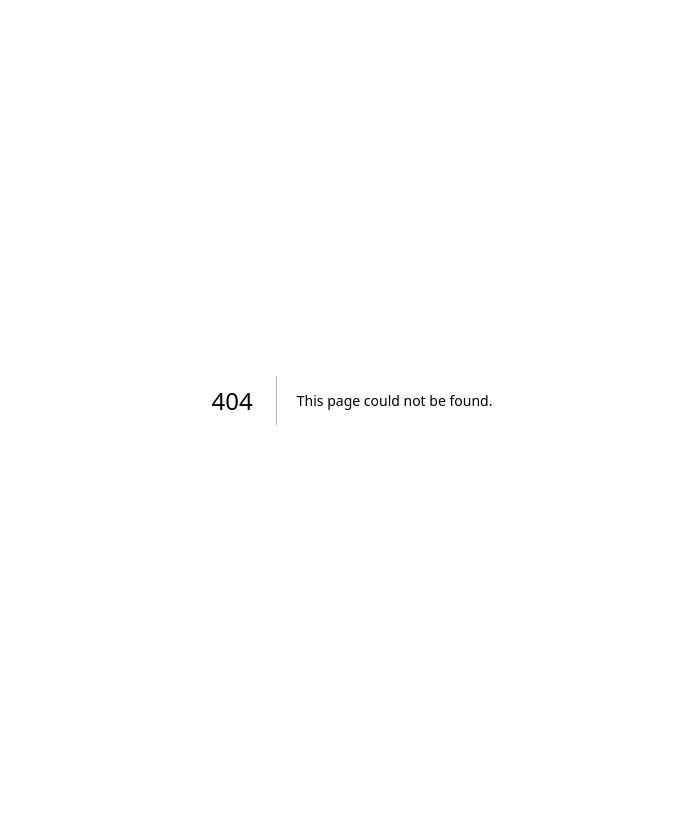
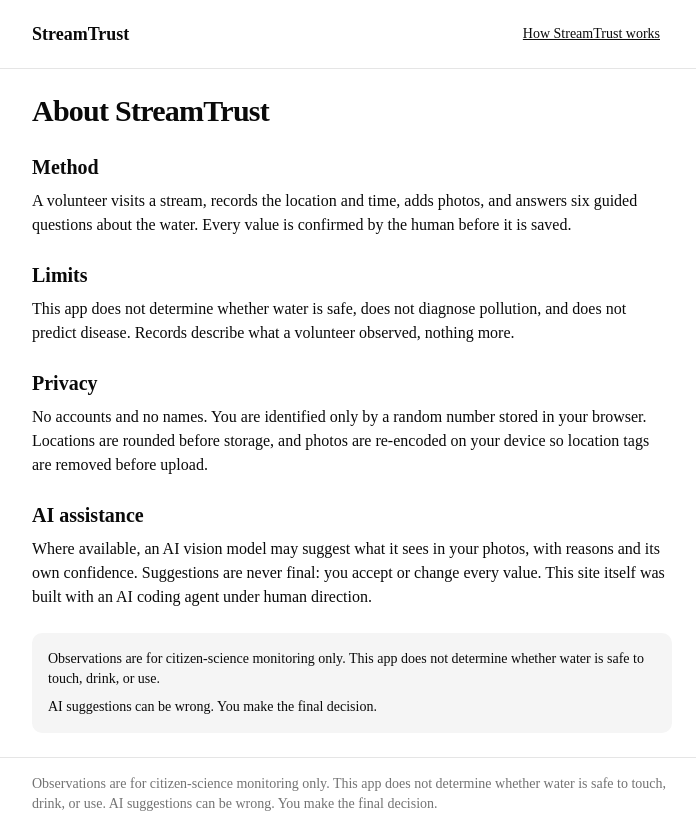
Before and after one commit to Vedant-Divate/StreamTrust, a Next.js app: page /about in a window 1280 px wide. Before the commit this address had no page. Shown: the whole page, without its empty margins (288-984 px from the left). Before the commit the page ends 800 px from the top, so only its background shows below. Built offline with nearby package versions, Linux system fonts and the light colour scheme.

Commit message:
feat(wizard): add landing and about pages
Disclaimers, method, privacy, AI disclosure per Sections 1.6, 11.

Layout gains skip link, header, disclaimer footer.

Refs: Phase 3

```diff
--- /dev/null
+++ b/src/app/about/page.tsx
@@ -0,0 +1,45 @@
+import { COPY } from "@/domain/copy";
+
+export default function About() {
+  return (
+    <div className="flex flex-col gap-6">
+      <h1 className="text-3xl font-semibold tracking-tight">{COPY.aboutTitle}</h1>
+
+      <section aria-labelledby="method" className="flex flex-col gap-2">
+        <h2 id="method" className="text-xl font-semibold">
+          {COPY.aboutMethodTitle}
+        </h2>
+        <p>{COPY.aboutMethodText}</p>
+      </section>
+
+      <section aria-labelledby="limits" className="flex flex-col gap-2">
+        <h2 id="limits" className="text-xl font-semibold">
+          {COPY.aboutLimitsTitle}
+        </h2>
+        <p>{COPY.aboutLimitsText}</p>
+      </section>
+
+      <section aria-labelledby="privacy" className="flex flex-col gap-2">
+        <h2 id="privacy" className="text-xl font-semibold">
+          {COPY.aboutPrivacyTitle}
+        </h2>
+        <p>{COPY.aboutPrivacyText}</p>
+      </section>
+
+      <section aria-labelledby="ai" className="flex flex-col gap-2">
+        <h2 id="ai" className="text-xl font-semibold">
+          {COPY.aboutAiTitle}
+        </h2>
+        <p>{COPY.aboutAiText}</p>
+      </section>
+
+      <section
+        aria-label="Disclaimers"
+        className="flex flex-col gap-2 rounded-lg bg-muted p-4 text-sm"
+      >
+        <p>{COPY.disclaimerMonitoringOnly}</p>
+        <p>{COPY.disclaimerAiCanBeWrong}</p>
+      </section>
+    </div>
+  );
+}
--- a/src/app/layout.tsx
+++ b/src/app/layout.tsx
@@ -1,5 +1,7 @@
 import type { Metadata } from "next";
+import Link from "next/link";
 import { Geist, Geist_Mono } from "next/font/google";
+import { COPY } from "@/domain/copy";
 import "./globals.css";
 
 const geistSans = Geist({
@@ -20,7 +22,38 @@ export const metadata: Metadata = {
 export default function RootLayout({ children }: { children: React.ReactNode }) {
   return (
     <html lang="en" className={`${geistSans.variable} ${geistMono.variable} h-full antialiased`}>
-      <body className="min-h-full flex flex-col">{children}</body>
+      <body className="min-h-full flex flex-col">
+        <a
+          href="#main"
+          className="sr-only focus:not-sr-only focus:absolute focus:top-2 focus:left-2 focus:z-50 focus:rounded focus:bg-primary focus:px-4 focus:py-2 focus:text-primary-foreground"
+        >
+          Skip to content
+        </a>
+        <header className="border-b">
+          <nav className="mx-auto flex w-full max-w-2xl items-center justify-between px-4 py-3">
+            <Link
+              href="/"
+              className="min-h-[44px] inline-flex items-center rounded text-lg font-semibold focus-visible:outline-2 focus-visible:outline-offset-2 focus-visible:outline-ring"
+            >
+              {COPY.appName}
+            </Link>
+            <Link
+              href="/about"
+              className="min-h-[44px] inline-flex items-center rounded px-3 text-sm underline focus-visible:outline-2 focus-visible:outline-offset-2 focus-visible:outline-ring"
+            >
+              {COPY.learnMore}
+            </Link>
+          </nav>
+        </header>
+        <main id="main" className="mx-auto w-full max-w-2xl flex-1 px-4 py-6">
+          {children}
+        </main>
+        <footer className="border-t">
+          <p className="mx-auto w-full max-w-2xl px-4 py-4 text-sm text-muted-foreground">
+            {COPY.disclaimerMonitoringOnly} {COPY.disclaimerAiCanBeWrong}
+          </p>
+        </footer>
+      </body>
     </html>
   );
 }
--- a/src/app/page.tsx
+++ b/src/app/page.tsx
@@ -1,69 +1,65 @@
-import Image from "next/image";
+import Link from "next/link";
+import { COPY } from "@/domain/copy";
 
 export default function Home() {
   return (
-    <div className="flex flex-col flex-1 items-center justify-center bg-zinc-50 font-sans dark:bg-black">
-      <main className="flex flex-1 w-full max-w-3xl flex-col items-center justify-between py-32 px-16 bg-white dark:bg-black sm:items-start">
-        <Image
-          className="dark:invert h-5 w-[100px]"
-          src="/next.svg"
-          alt="Next.js logo"
-          width={100}
-          height={20}
-          priority
-        />
-        <div className="flex flex-col items-center gap-6 text-center sm:items-start sm:text-left">
-          <h1 className="max-w-xs text-3xl font-semibold leading-10 tracking-tight text-black dark:text-zinc-50">
-            To get started, edit the{" "}
-            <code className="rounded bg-black/[.06] px-1.5 py-0.5 font-mono text-[0.9em] dark:bg-white/[.08]">
-              page.tsx
-            </code>{" "}
-            file.
-          </h1>
-          <p className="max-w-md text-lg leading-8 text-zinc-600 dark:text-zinc-400">
-            Looking for a starting point or more instructions? Head over to{" "}
-            <a
-              href="https://vercel.com/templates?framework=next.js&utm_source=create-next-app&utm_medium=appdir-template-tw&utm_campaign=create-next-app"
-              className="font-medium text-zinc-950 dark:text-zinc-50"
-            >
-              Templates
-            </a>{" "}
-            or the{" "}
-            <a
-              href="https://nextjs.org/learn?utm_source=create-next-app&utm_medium=appdir-template-tw&utm_campaign=create-next-app"
-              className="font-medium text-zinc-950 dark:text-zinc-50"
-            >
-              Learning
-            </a>{" "}
-            center.
-          </p>
+    <div className="flex flex-col gap-8">
+      <section className="flex flex-col gap-4">
+        <h1 className="text-3xl font-semibold tracking-tight">{COPY.landingTitle}</h1>
+        <p className="text-lg text-muted-foreground">{COPY.appTagline}</p>
+        <p>{COPY.landingIntro}</p>
+        <div>
+          <Link
+            href="/assess/new"
+            className="inline-flex min-h-[44px] items-center rounded-lg bg-primary px-6 text-base font-medium text-primary-foreground focus-visible:outline-2 focus-visible:outline-offset-2 focus-visible:outline-ring"
+          >
+            {COPY.startAssessment}
+          </Link>
         </div>
-        <div className="flex flex-col gap-4 text-base font-medium sm:flex-row">
-          <a
-            className="flex h-12 w-full items-center justify-center gap-2 rounded-full bg-foreground px-5 text-background transition-colors hover:bg-[#383838] dark:hover:bg-[#ccc] md:w-[158px]"
-            href="https://vercel.com/new?utm_source=create-next-app&utm_medium=appdir-template-tw&utm_campaign=create-next-app"
-            target="_blank"
-            rel="noopener noreferrer"
-          >
-            <Image
-              className="dark:invert h-[14px] w-4"
-              src="/vercel.svg"
-              alt="Vercel logomark"
-              width={16}
-              height={14}
-            />
-            Deploy Now
-          </a>
-          <a
-            className="flex h-12 w-full items-center justify-center rounded-full border border-solid border-black/[.08] px-5 transition-colors hover:border-transparent hover:bg-black/[.04] dark:border-white/[.145] dark:hover:bg-[#1a1a1a] md:w-[158px]"
-            href="https://nextjs.org/docs?utm_source=create-next-app&utm_medium=appdir-template-tw&utm_campaign=create-next-app"
-            target="_blank"
-            rel="noopener noreferrer"
-          >
-            Documentation
-          </a>
-        </div>
-      </main>
+      </section>
+
+      <section aria-labelledby="how" className="flex flex-col gap-3">
+        <h2 id="how" className="text-xl font-semibold">
+          {COPY.howItWorks}
+        </h2>
+        <ol className="flex flex-col gap-3">
+          <li className="rounded-lg border p-4">
+            <h3 className="font-medium">{COPY.step1Title}</h3>
+            <p className="text-muted-foreground">{COPY.step1Text}</p>
+          </li>
+          <li className="rounded-lg border p-4">
+            <h3 className="font-medium">{COPY.step2Title}</h3>
+            <p className="text-muted-foreground">{COPY.step2Text}</p>
+          </li>
+          <li className="rounded-lg border p-4">
+            <h3 className="font-medium">{COPY.step3Title}</h3>
+            <p className="text-muted-foreground">{COPY.step3Text}</p>
+          </li>
+        </ol>
+      </section>
+
+      <section
+        aria-label="Disclaimers"
+        className="flex flex-col gap-2 rounded-lg bg-muted p-4 text-sm"
+      >
+        <p>{COPY.disclaimerMonitoringOnly}</p>
+        <p>{COPY.disclaimerAiCanBeWrong}</p>
+      </section>
+
+      <nav aria-label="More pages" className="flex flex-col gap-2 sm:flex-row sm:gap-4">
+        <Link
+          href="/about"
+          className="inline-flex min-h-[44px] items-center rounded px-2 underline focus-visible:outline-2 focus-visible:outline-offset-2 focus-visible:outline-ring"
+        >
+          {COPY.learnMore}
+        </Link>
+        <Link
+          href="/insights"
+          className="inline-flex min-h-[44px] items-center rounded px-2 underline focus-visible:outline-2 focus-visible:outline-offset-2 focus-visible:outline-ring"
+        >
+          {COPY.viewInsights}
+        </Link>
+      </nav>
     </div>
   );
 }
--- a/src/domain/copy.ts
+++ b/src/domain/copy.ts
@@ -14,6 +14,43 @@ export const COPY = {
   consentCheckbox:
     "I agree that my observation, rounded location, and photos may be " +
     "stored for this project. I will avoid photographing people.",
+  startAssessment: "Start an assessment",
+  landingTitle: "See your stream clearly.",
+  landingIntro:
+    "StreamTrust guides you through a short stream check in plain language. " +
+    "Your answers stay yours: you make every final decision.",
+  howItWorks: "How it works",
+  step1Title: "Visit your stream",
+  step1Text: "Go to a nearby stream and note where and when you are.",
+  step2Title: "Answer guided questions",
+  step2Text: "Describe the water in simple words and add a photo or two.",
+  step3Title: "Share standard data",
+  step3Text: "Your confirmed answers are saved in a shared research format.",
+  learnMore: "How StreamTrust works",
+  viewInsights: "See community insights",
+  aboutTitle: "About StreamTrust",
+  aboutMethodTitle: "Method",
+  aboutMethodText:
+    "A volunteer visits a stream, records the location and time, adds " +
+    "photos, and answers six guided questions about the water. Every value " +
+    "is confirmed by the human before it is saved.",
+  aboutLimitsTitle: "Limits",
+  aboutLimitsText:
+    "This app does not determine whether water is safe, does not diagnose " +
+    "pollution, and does not predict disease. Records describe what a " +
+    "volunteer observed, nothing more.",
+  aboutPrivacyTitle: "Privacy",
+  aboutPrivacyText:
+    "No accounts and no names. You are identified only by a random number " +
+    "stored in your browser. Locations are rounded before storage, and " +
+    "photos are re-encoded on your device so location tags are removed " +
+    "before upload.",
+  aboutAiTitle: "AI assistance",
+  aboutAiText:
+    "Where available, an AI vision model may suggest what it sees in your " +
+    "photos, with reasons and its own confidence. Suggestions are never " +
+    "final: you accept or change every value. This site itself was built " +
+    "with an AI coding agent under human direction.",
 } as const;
 
 export type CopyKey = keyof typeof COPY;
```
